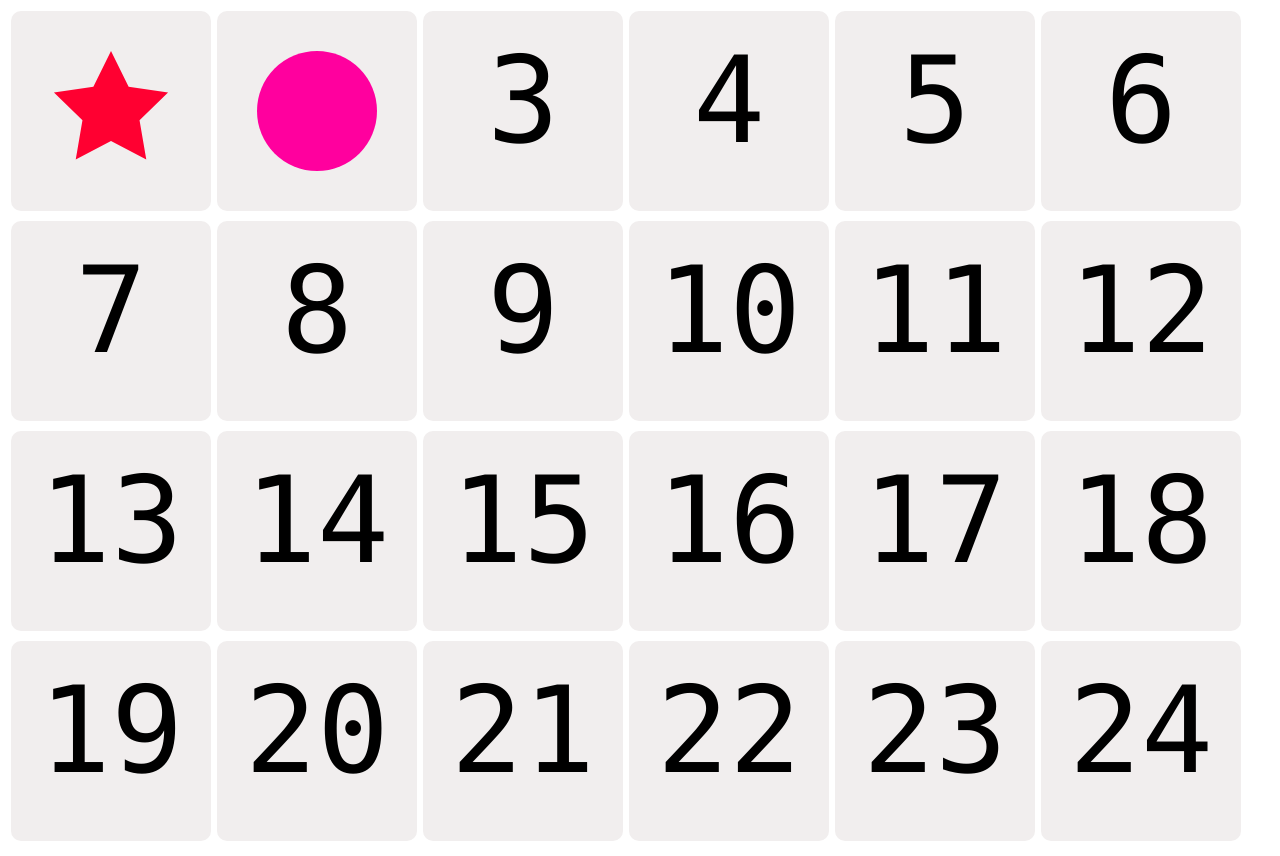
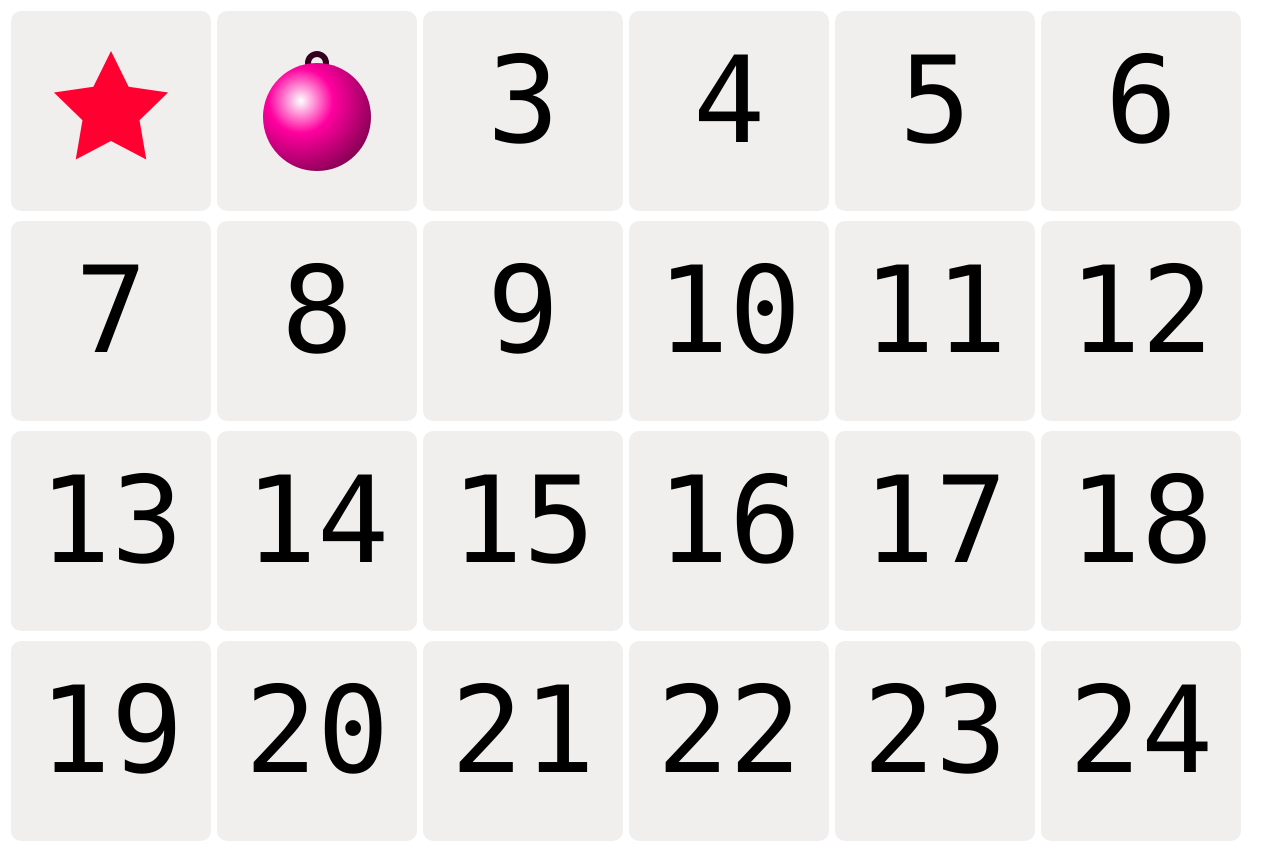
Before and after one commit to meshackkiplimo/december, a plain HTML site: page index.html in a window 1280 px wide. Drawn offline with Linux system fonts and the light colour scheme.

Commit message:
finished drawing y christmass ball

```diff
--- /dev/null
+++ b/draw.js
@@ -0,0 +1,22 @@
+const draw ={}
+
+draw.circle =  (ctx,x,y,radius,options) => {
+    ctx.beginPath();
+
+
+    if(options.outline == 'inside'){
+        radius -= options.lineWidth / 2;
+    }
+    ctx.arc(x, y, radius, 0, Math.PI * 2);
+    Object.assign(ctx, options);
+
+    options.fillStyle && ctx.fill();
+    options.strokeStyle && ctx.stroke();
+}
+
+const color ={}
+color.darkest =(hue) => `hsl(${hue}, 100%, 10%)`
+color.dark =(hue) => `hsl(${hue}, 100%, 30%)`
+color.normal =(hue) => `hsl(${hue}, 100%, 50%)`
+color.light =(hue) => `hsl(${hue}, 100%, 700%)`
+color.lightest =(hue) => `hsl(${hue}, 100%, 90%)`
--- a/index.html
+++ b/index.html
@@ -15,11 +15,16 @@
 <body>
     <script src="items/star.js"></script>
     <script src="items/ball.js"></script>
+    <!-- <script src="items/tree.js"></script> -->
+    <script src="draw.js"></script>
+
     <script>
         const cellSize =200;
         const drawItemFunctions = []
         drawItemFunctions [1] = drawStar
         drawItemFunctions [2] = drawBall
+        // drawItemFunctions [3] = drawTree
+
 
         for (let day=1; day<=24; day++){
             const canvas = document.createElement("canvas")
--- a/items/ball.js
+++ b/items/ball.js
@@ -1,16 +1,47 @@
 function drawBall(ctx, x, y, size, hue) {
-    // Calculate the radius of the ball
-    const radius = size / 2;
+    const top = y - size / 2;
+    // const left = x - size / 2;
+    // ctx.strokeRect(top, left, size, size);
 
-    // Begin a new path
-    ctx.beginPath();
+    const ring = {
+       radius: size * 0.1,
+       x,
+       get y() { return top + this.radius },
+       thickness: size * 0.05,
+       color: color.darkest(hue)
+    };
 
-    // Draw a circle
-    ctx.arc(x, y, radius, 0, Math.PI * 2);
+    draw.circle(ctx, ring.x, ring.y, ring.radius, {
+       strokeStyle: ring.color,
+       lineWidth: ring.thickness,
+       outline: "inside"
+    });
 
-    // Set the fill style using the hue provided
-    ctx.fillStyle = `hsl(${hue}, 100%, 50%)`;
+    const ball = {
+       radius: size * 0.45,
+       x,
+       get y() { return top + ring.radius + this.radius }
+    };
 
-    // Fill the circle
-    ctx.fill();
-}
+    const highlight = {
+       x: ball.x - ball.radius * 0.3,
+       y: ball.y - ball.radius * 0.3
+    };
+
+    const grd = ctx.createRadialGradient(
+       highlight.x,
+       highlight.y,
+       0,
+       highlight.x,
+       highlight.y,
+       ball.radius * 2
+    );
+
+    grd.addColorStop(0, color.light(hue));
+    grd.addColorStop(0.3, color.normal(hue));
+    grd.addColorStop(1, color.darkest(hue));
+
+    draw.circle(ctx, ball.x, ball.y, ball.radius, {
+       fillStyle: grd
+    });
+ }
--- a/items/star.js
+++ b/items/star.js
@@ -17,7 +17,7 @@ function drawStar(ctx,x,y,size,hue){
 
 
     }
-    ctx.fillStyle = `hsl(${hue},100%,50%)`
+    ctx.fillStyle = color.normal(hue)
     ctx.fill()
 
     }
```
Also changed, not shown: items/tree.js (added, +19 -0 lines).
